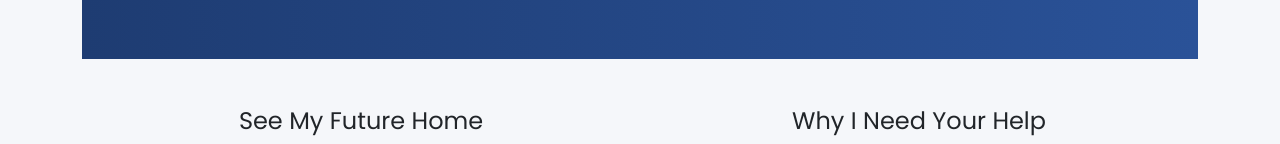
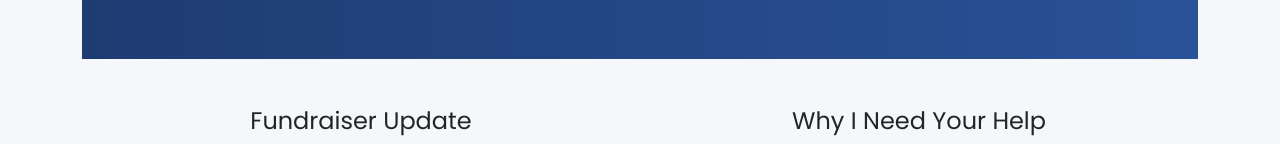
Before and after one commit to mattyray/fundraiser-website, a Django app: template templates/home.html in a window 1280 px wide. Shown: the part 537-681 px from the top of the page. Run offline with Django 5.2, Linux system fonts and the light colour scheme; the template is opened without the code that fills it, so the values that code supplies are empty.

Commit message:
adding new functionality - pages/urls.py

```diff
--- a/pages/urls.py
+++ b/pages/urls.py
@@ -1,10 +1,12 @@
 from django.urls import path
-from .views import HomePageView, contact_view, AboutPageView  # ✅ Correct import
+from .views import HomePageView, contact_view, AboutPageView, OtherWaysToHelpView
 
 urlpatterns = [
     path('', HomePageView.as_view(), name='home'),  # ✅ Ensure `.as_view()` is used
     path('contact/', contact_view, name='contact'),
     path('about/', AboutPageView.as_view(), name='about'),
+    path('other-ways-to-help/', OtherWaysToHelpView.as_view(), name='other_ways_to_help'),
+
 
 
 
--- a/templates/home.html
+++ b/templates/home.html
@@ -16,9 +16,9 @@
 <section class="container mt-5">
     <div class="row text-center">
         <div class="col-md-6">
-            <h4>See My Future Home</h4>
+            <h4>Fundraiser Update</h4>
             <div class="ratio ratio-16x9">
-                <iframe src="https://www.youtube.com/embed/7g1RTXKh5Vk" frameborder="0" allowfullscreen></iframe>  <!-- ✅ Updated Video Link -->
+                <iframe src="https://www.youtube.com/embed/tVa7Aryctlc" frameborder="0" allowfullscreen></iframe>  <!-- ✅ Updated Video Link -->
             </div>
         </div>
         <div class="col-md-6">
```
Also changed, not shown: 1 other file.
